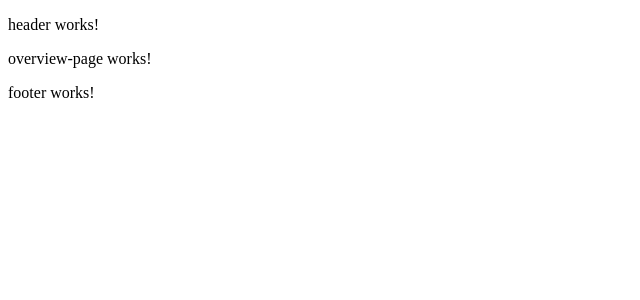
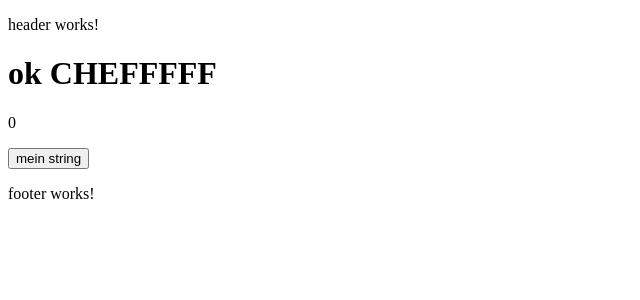
Before and after one commit to Hallorino/led-frontend, an Angular app: page / in a window 1280 px wide. Shown: the top 300 px of the page, without its empty margins (0-640 px from the left). Built offline with nearby package versions, Linux system fonts and the light colour scheme.

Commit message:
added button

```diff
--- a/src/app/pages/overview-page/overview-page.component.html
+++ b/src/app/pages/overview-page/overview-page.component.html
@@ -1 +1,5 @@
-<p>overview-page works!</p>
+<h1>ok CHEFFFFF</h1>
+
+<p>{{buttonclick}}</p>
+
+<button type="button" (click)="onButtonClick()">{{buttontext}}</button>
--- a/src/app/pages/overview-page/overview-page.component.ts
+++ b/src/app/pages/overview-page/overview-page.component.ts
@@ -9,7 +9,14 @@ export class OverviewPageComponent implements OnInit {
 
   constructor() { }
 
+  buttontext: string = "mein string";
+  buttonclick: number = 0;
+
   ngOnInit(): void {
   }
 
+  onButtonClick() {
+    this.buttontext = "Baby click me on more Time!";
+    this.buttonclick++;
+  }
 }
```
